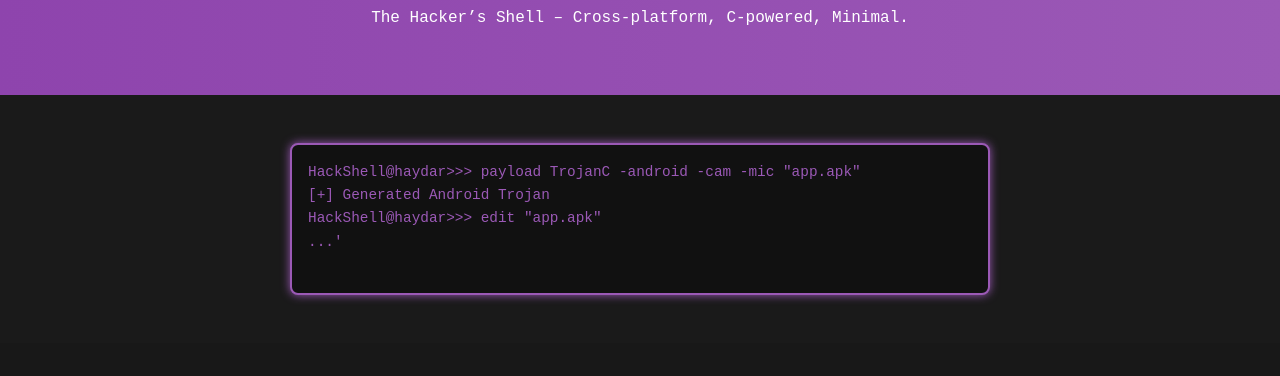
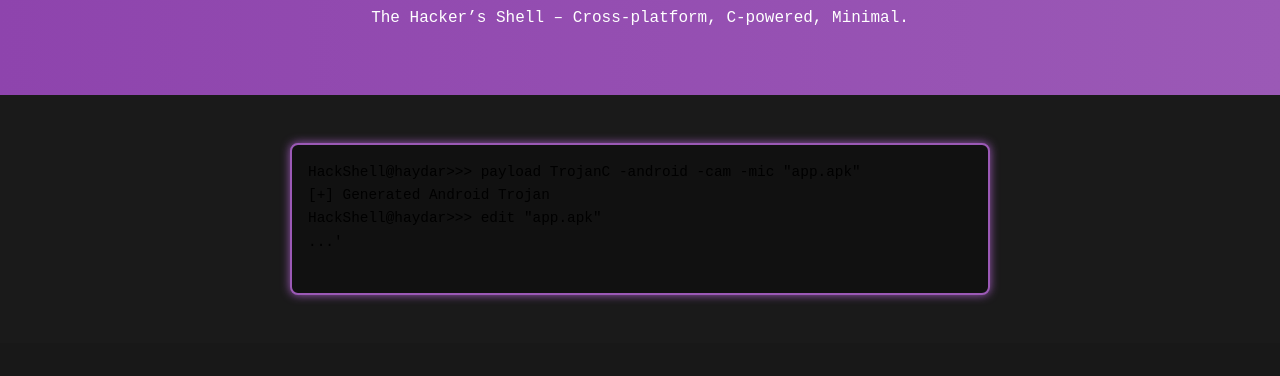
Before and after one commit to alihaydarmavi/HackShell, a plain HTML site: page docs/index.html in a window 1280 px wide. Shown: the part 151-527 px from the top of the page. Drawn offline with Linux system fonts and the light colour scheme.

Commit message:
Update style.css

```diff
--- a/docs/style.css
+++ b/docs/style.css
@@ -39,7 +39,7 @@ header h1 {
   padding: 1rem;
   width: 90%;
   max-width: 700px;
-  color: #9b59b6;
+  color: #000000;
   font-size: 0.9rem;
   border-radius: 8px;
   box-shadow: 0 0 10px #9b59b6;
```
